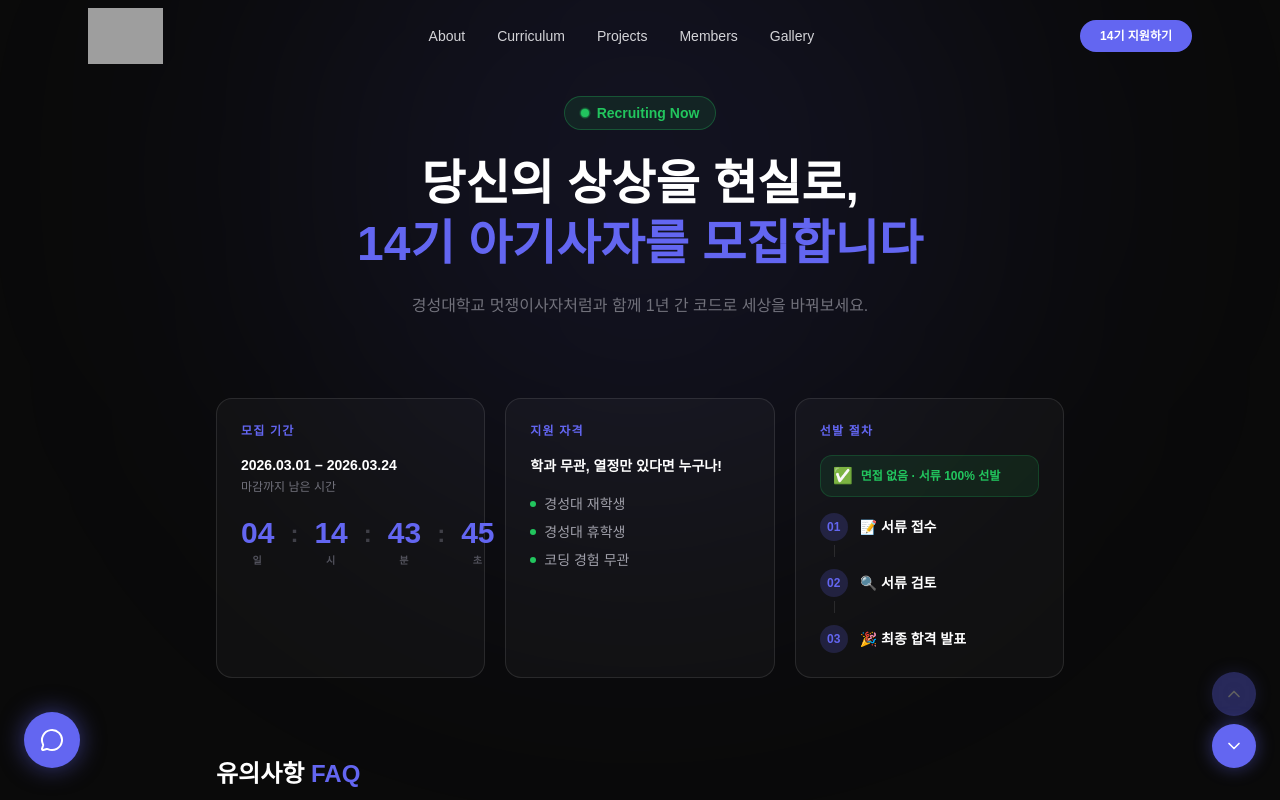
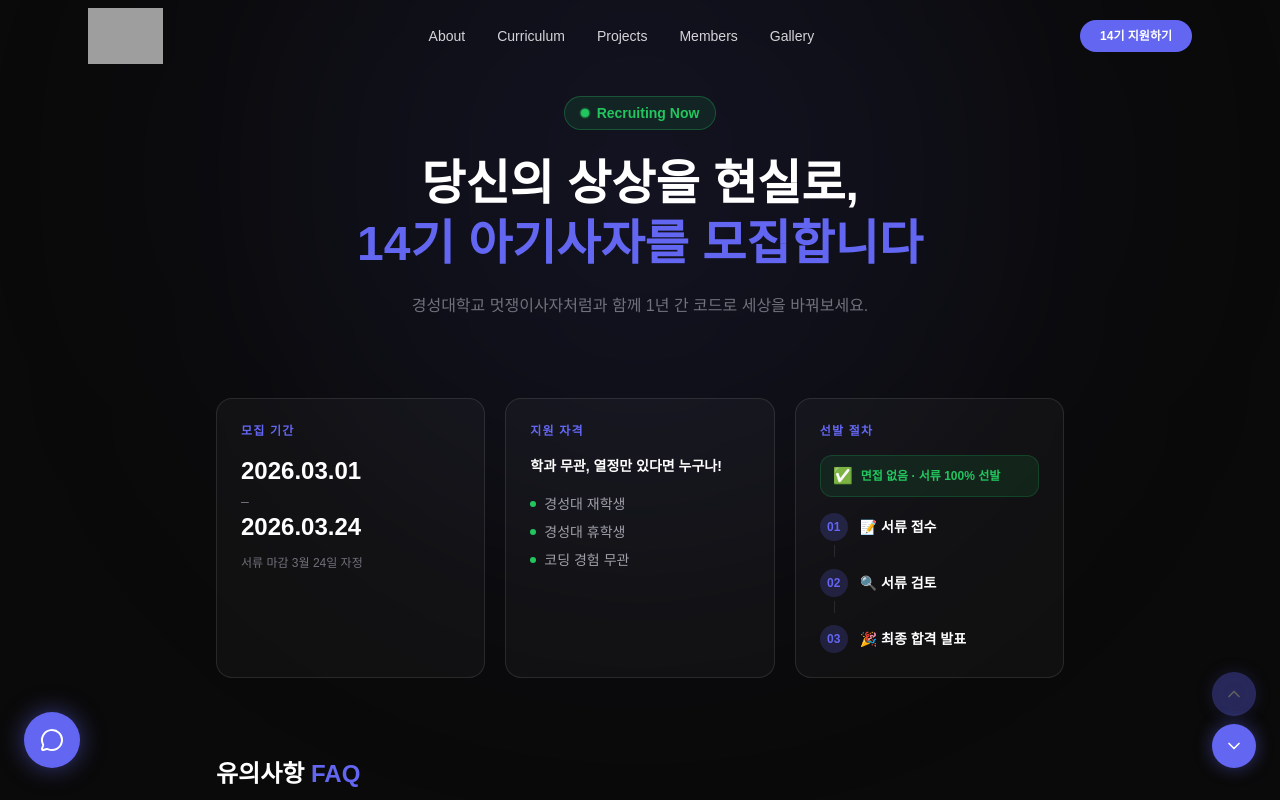
Before and after one commit to likelion-ksu-14th/ksu-likelion-web, a Next.js app: page /apply in a window 1280 px wide. Shown: the top 800 px of the page. Built offline with nearby package versions, Linux system fonts and the light colour scheme; grey boxes are pictures that could not be loaded; a web font is replaced by a local one.

Commit message:
feat: complete curriculum timeline, enhance UI accessibility, and finalize FAQ logic

```diff
--- a/src/app/apply/page.tsx
+++ b/src/app/apply/page.tsx
@@ -1,72 +1,12 @@
 "use client";
 
-import { useEffect, useState } from "react";
+import { useState } from "react";
 import {
   motion,
   AnimatePresence,
   type Transition,
   type TargetAndTransition,
 } from "framer-motion";
-
-/* ── D-Day 카운트다운 ──────────────────────────────────── */
-const DEADLINE = new Date("2026-03-24T23:59:59");
-
-function useDDay() {
-  const calc = () => {
-    const diff = DEADLINE.getTime() - Date.now();
-    if (diff <= 0) return { days: 0, hours: 0, minutes: 0, seconds: 0, ended: true };
-    return {
-      days: Math.floor(diff / 86400000),
-      hours: Math.floor((diff % 86400000) / 3600000),
-      minutes: Math.floor((diff % 3600000) / 60000),
-      seconds: Math.floor((diff % 60000) / 1000),
-      ended: false,
-    };
-  };
-
-  const [time, setTime] = useState(calc);
-  useEffect(() => {
-    const id = setInterval(() => setTime(calc()), 1000);
-    return () => clearInterval(id);
-  }, []);
-
-  return time;
-}
-
-function TimeUnit({ value, label }: { value: number; label: string }) {
-  return (
-    <div className="flex flex-col items-center">
-      <span className="tabular-nums text-3xl font-extrabold text-[#6366F1]">
-        {String(value).padStart(2, "0")}
-      </span>
-      <span className="mt-0.5 text-[10px] font-semibold uppercase tracking-widest text-zinc-600">
-        {label}
-      </span>
-    </div>
-  );
-}
-
-function Countdown() {
-  const { days, hours, minutes, seconds, ended } = useDDay();
-
-  if (ended) {
-    return (
-      <p className="text-sm font-bold text-zinc-500">모집이 마감되었습니다.</p>
-    );
-  }
-
-  return (
-    <div className="flex items-center gap-4">
-      <TimeUnit value={days} label="일" />
-      <span className="pb-4 text-2xl font-bold text-zinc-700">:</span>
-      <TimeUnit value={hours} label="시" />
-      <span className="pb-4 text-2xl font-bold text-zinc-700">:</span>
-      <TimeUnit value={minutes} label="분" />
-      <span className="pb-4 text-2xl font-bold text-zinc-700">:</span>
-      <TimeUnit value={seconds} label="초" />
-    </div>
-  );
-}
 
 /* ── 아코디언 ─────────────────────────────────────────── */
 const NOTICES = [
@@ -282,11 +222,14 @@ export default function ApplyPage() {
             <p className="mb-4 text-xs font-bold uppercase tracking-widest text-[#6366F1]">
               모집 기간
             </p>
-            <p className="mb-1 text-sm font-semibold text-white">
-              2026.03.01 – 2026.03.24
+            <p className="text-2xl font-extrabold text-white">
+              2026.03.01
             </p>
-            <p className="mb-5 text-xs text-zinc-500">마감까지 남은 시간</p>
-            <Countdown />
+            <p className="mt-1 text-sm text-zinc-500">–</p>
+            <p className="text-2xl font-extrabold text-white">
+              2026.03.24
+            </p>
+            <p className="mt-3 text-xs text-zinc-500">서류 마감 3월 24일 자정</p>
           </motion.div>
 
           {/* 지원 자격 */}
--- a/src/app/curriculum/page.tsx
+++ b/src/app/curriculum/page.tsx
@@ -57,12 +57,11 @@ const TIMELINE = [
   {
     step: "03",
     period: "3월",
-    dateLabel: "March — 핵심",
+    dateLabel: "March",
     title: "아기사자 가입 마감 · 전체 OT · 교육 자료 지급",
     desc: "14기 아기사자 가입 서류 마감 (3월 24일)이 완료되고, 전체 OT와 함께 교육 자료가 지급됩니다. 본격적인 활동이 시작됩니다!",
     icon: "🦁",
     tags: ["모집", "행사"] as BadgeType[],
-    highlight: true,
   },
   {
     step: "04",
@@ -130,11 +129,9 @@ function CurriculumCard({
   const y       = useTransform(smooth, [0, 0.18, 0.82, 1], [40, 0, 0, -40]);
   const scale   = useTransform(smooth, [0, 0.18, 0.82, 1], [0.88, 1, 1, 0.88]);
 
-  const isHighlight = "highlight" in item && item.highlight;
-
   return (
     <motion.div ref={ref} style={{ opacity, x, y, scale }}>
-      <div className={`card-box group relative overflow-hidden rounded-[28px] p-8 md:p-10 ${isHighlight ? "highlight-card" : ""}`}>
+      <div className="card-box group relative overflow-hidden rounded-[28px] p-8 md:p-10">
         {/* shimmer */}
         <div className="shimmer pointer-events-none absolute inset-0" />
         {/* hover 글로우 */}
@@ -179,15 +176,6 @@ function CurriculumCard({
           {item.tags.map((tag) => <TagBadge key={tag} tag={tag} />)}
         </div>
 
-        {/* 핵심 강조 리본 */}
-        {isHighlight && (
-          <div
-            className="absolute right-4 top-4 rounded-full px-3 py-1 text-xs font-bold uppercase tracking-widest"
-            style={{ background: "rgba(250,204,21,0.15)", color: "#facc15", border: "1px solid rgba(250,204,21,0.4)" }}
-          >
-            ★ 모집 마감
-          </div>
-        )}
       </div>
     </motion.div>
   );
@@ -341,16 +329,6 @@ export default function CurriculumPage() {
             0 0 40px rgba(249,115,22,0.12),
             inset 0 0 60px rgba(249,115,22,0.04);
         }
-        /* 핵심 카드(3월) 기본 테두리 강조 */
-        .highlight-card {
-          border-color: rgba(250, 204, 21, 0.30) !important;
-          box-shadow: 0 0 30px rgba(250,204,21,0.08);
-        }
-        .highlight-card:hover {
-          border-color: rgba(250, 204, 21, 0.55) !important;
-          box-shadow: 0 20px 60px rgba(0,0,0,0.4), 0 0 40px rgba(250,204,21,0.15) !important;
-        }
-
         /* ── STEP 텍스트 ────────────────────────────── */
         .step-text {
           background: linear-gradient(135deg, rgba(249,115,22,0.45), rgba(249,115,22,0.10));
--- a/src/components/sections/MembersSection.tsx
+++ b/src/components/sections/MembersSection.tsx
@@ -31,7 +31,11 @@ const membersData: Member[] = [
     tags: ["#Growth", "#Entrepreneur"],
     description: "경성대 멋쟁이사자처럼 14기를 이끄는 대표입니다.",
     filter: "대표",
-    questions: [],
+    questions: [
+      { q: "나에게 멋사란?", a: "가능성을 현실로 끌어당기는 공간입니다. 처음엔 막연했던 '서비스를 만들고 싶다'는 생각이 멋사를 통해 실제 결과물로 이어지는 걸 경험했습니다. 그 순간이 제가 대표를 맡기로 결심한 이유이기도 합니다." },
+      { q: "대표로서 가장 신경 쓰는 부분은?", a: "누구 하나 낙오하지 않도록 환경을 만드는 것입니다. 잘하는 사람이 더 빛날 수 있도록 돕는 것도 중요하지만, 시작이 두렵고 막막한 사람이 첫 발을 내딛을 수 있도록 곁에 있는 게 대표가 할 일이라고 생각합니다." },
+      { q: "14기 지원자에게 한 마디?", a: "완벽하게 준비된 사람은 없습니다. 지금 당신이 느끼는 설레임과 두려움, 그게 바로 시작의 신호입니다. 일단 문을 두드려 주세요, 나머지는 우리가 함께 해결합니다." },
+    ],
   },
   {
     name: "김도현",
```
